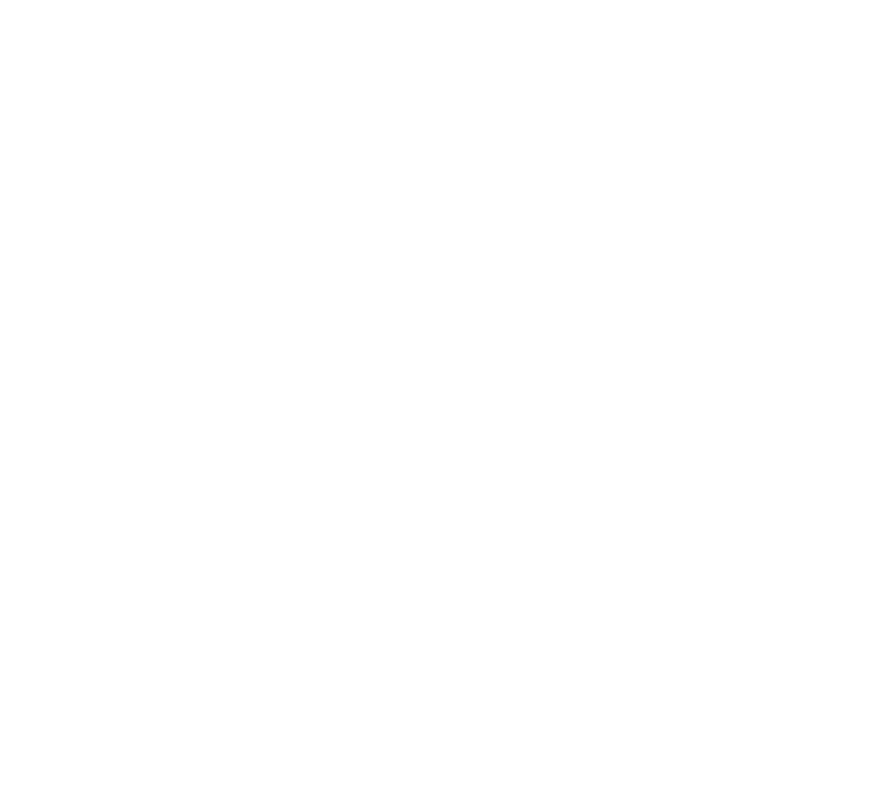
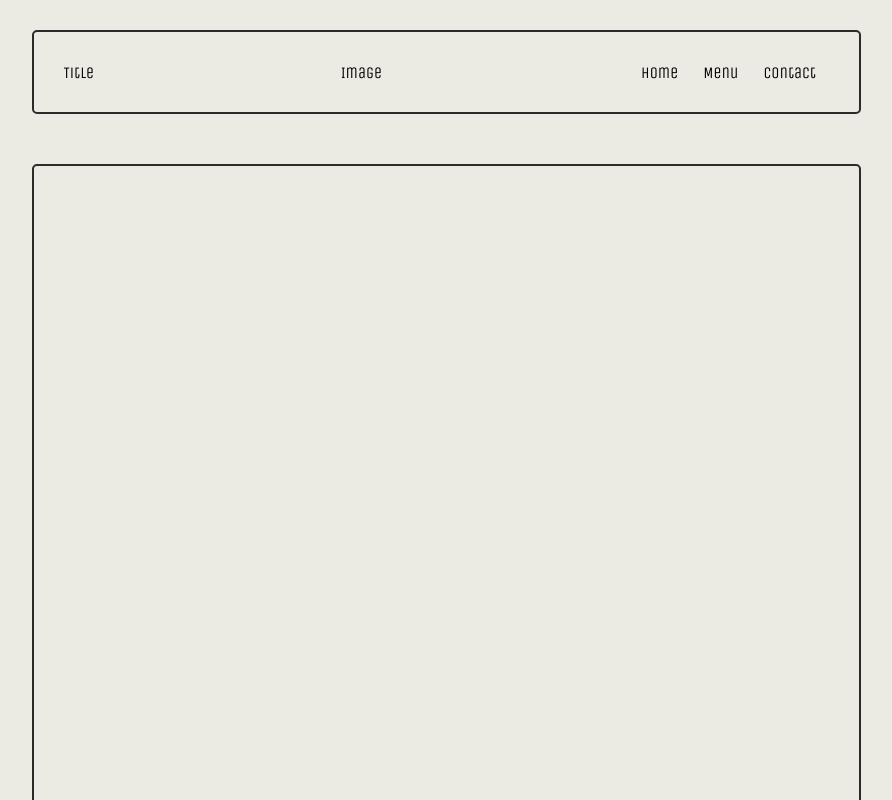
Before and after one commit to lliang9838/Restaurant-Page, a website built with webpack: page dist/index.html in a window 1280 px wide. Shown: the top 800 px of the page, without its empty margins (194-1086 px from the left). Built offline with nearby package versions, Linux system fonts and the light colour scheme.

Commit message:
feat: wrote the skeleton to dynamically render header and body

```diff
--- /dev/null
+++ b/src/base.js
@@ -0,0 +1,3 @@
+export const elements = {
+    content: document.querySelector('#content'),
+};
--- /dev/null
+++ b/src/body.js
@@ -0,0 +1,10 @@
+import {elements} from './base';
+
+export const  loadBody = () => {
+  console.log('loading body');
+
+  const markup=
+  `<div class="body"></div>`
+
+  elements.content.insertAdjacentHTML('beforeend', markup)
+}
--- /dev/null
+++ b/src/header.js
@@ -0,0 +1,18 @@
+import {elements} from './base';
+
+export const  loadHeader = () => {
+  console.log('loading header');
+
+  const markup=
+  `<div class="header">
+        <div style="margin-left: 30px">Title</div>
+        <div>Image</div>
+        <div style="margin-right: 30px" class="nav">
+            <p>Home</p>
+            <p>Menu</p>
+            <p>Contact</p>
+        </div>
+  </div>`
+
+  elements.content.insertAdjacentHTML('beforeend', markup)
+}
--- a/src/index.js
+++ b/src/index.js
@@ -1,2 +1,7 @@
-console.log("hello moto");
-console.log("test");
+import {loadHeader} from './header';
+import {loadBody} from './body';
+
+loadHeader();
+loadBody();
+
+console.log('index.js')
--- /dev/null
+++ b/webpack.config.js
@@ -0,0 +1,9 @@
+const path = require('path');
+
+module.exports = {
+  entry: './src/index.js',
+  output: {
+    filename: 'main.js',
+    path: path.resolve(__dirname, 'dist'),
+  },
+};
```
Also changed, not shown: dist/index.html, dist/main.js, dist/styles.css (added).
